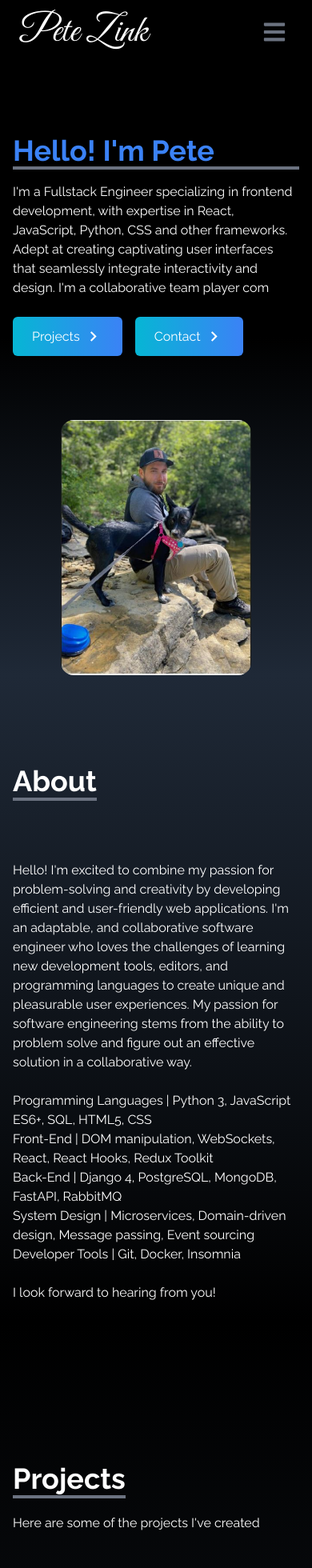
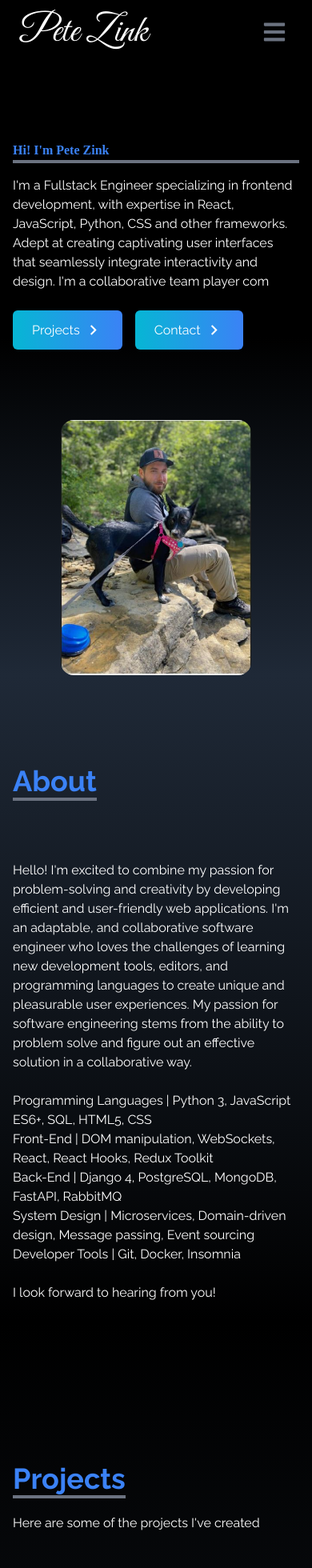
Before and after one commit to Pzink03/yt-react-my-portfolio, a React (Create React App) app: page / in a window 390 px wide. Shown: the top 1960 px of the page at 80% size. Built offline with nearby package versions, Linux system fonts and the light colour scheme.

Commit message:
Changed Header fonts

```diff
--- a/src/components/About.jsx
+++ b/src/components/About.jsx
@@ -7,7 +7,7 @@ const About = () => {
         <div className='max-w-screen-lg pt-4 mx-auto flex flex-col justify-center w-auto h-auto'>
             <div className='pb-2 pt-20'>
 
-                <p className='text-4xl font-bold inline border-b-4 m border-gray-500'>About</p>
+                <p className='text-4xl font-bold inline border-b-4 m border-gray-500 text-blue-500'>About</p>
                 <p className=' md:text-xl sm:tx-md mt-20'>Hello! I'm excited to combine my passion for problem-solving and creativity by developing efficient and user-friendly web applications. I'm an adaptable, and collaborative software engineer who loves the challenges of learning new development tools, editors, and programming languages to create unique and pleasurable user experiences. My passion for software engineering stems from the ability to problem solve and figure out an effective solution in a collaborative way.
                 <br/>
                 <br/>
--- a/src/components/Contact.jsx
+++ b/src/components/Contact.jsx
@@ -47,8 +47,8 @@ const Contact = () => {
     <div name='contact' className='w-auto h-auto bg-gradient-to-b from-black to-gray-800 p-4 text-white'>
         <div className='flex flex-col pt-4 justify-center max-w-screen-lg mx-auto h-auto'>
             <div className='pb-8'>
-                <p className='text-4xl font-bold inline border-b-4 border-gray-500'>Contact</p>
-                <p className='py-6 md:text-xl sm:text-md'>Submit the form below to get in touch with me, or click on one of the links below</p>
+                <p className='text-4xl font-bold inline border-b-4 border-gray-500 text-blue-500'>Contact</p>
+                <p className='py-6 md:text-xl sm:text-md'>I would love to hear from you! Feel free to contact me via email, LinkedIn, or submit the form below. I look forward to hearing from you.</p>
             </div>
             <div className=''>
 
--- a/src/components/Experience.jsx
+++ b/src/components/Experience.jsx
@@ -116,7 +116,7 @@ const Experience = () => {
     <div name='skills' className='bg-gradient-to-b from-gray-800 to-black w-auto h-auto pt-20 p-4'>
         <div className='max-w-screen-lg mx-auto pt-20 flex flex-col justify-center w-auto h-auto text-white'>
             <div className=''>
-                <p className='text-4xl font-bold border-b-4 border-gray-500 mt-6 inline'>Skills</p>
+                <p className='text-4xl font-bold border-b-4 border-gray-500 mt-6 inline text-blue-500'>Skills</p>
                 <p className='py-6 md:text-xl sm:text-md'>These are the technologies I've worked with</p>
             </div>
             <div className='w-full grid grid-cols-2 sm:grid-cols-3 gap-8 text-center py-8 px-12 sm:px-0'>
--- a/src/components/Home.jsx
+++ b/src/components/Home.jsx
@@ -10,8 +10,8 @@ const Home = () => {
     <div name="home" className='h-screen w-full bg-gradient-to-b from-black via-black to-gray-800 '>
         <div className='max-w-screen-lg mx-auto flex flex-col items-center justify-center h-full px-4 md:flex-row'>
             <div className='flex flex-col justify-center h-full'>
-                <h2 className='text-4xl sm:text-7xl mt-20 pt-10 font-bold text-blue-500 border-b-4 border-gray-500 pr-4'>
-                Hello!  <Typewriter text=" I'm Pete" delay={300} />
+                <h2 className='md:text-6xl sm:text-7xl mt-20 pt-10 font-bold text-blue-500 border-b-4 border-gray-500 pr-4 section-title'>
+                Hi!  <Typewriter text=" I'm Pete Zink" delay={300} />
 
 
                 </h2>
--- a/src/components/Portfolio.jsx
+++ b/src/components/Portfolio.jsx
@@ -206,7 +206,7 @@ const Portfolio = () => {
         <div name='projects' className='bg-gradient-to-b from-black to-gray-800 w-full text-white md:h-screen p-4'>
             <div className='max-w-screen-lg pt-20 mx-auto flex flex-col justify-center w-full h-full'>
             <div className='pb-8 pt-20'>
-                <p className='text-4xl font-bold inline border-b-4 border-gray-500'>Projects</p>
+                <p className='text-4xl font-bold inline border-b-4 border-gray-500 text-blue-500'>Projects</p>
                 <p className='py-6 md:text-xl sm:text-md'>Here are some of the projects I've created</p>
 
             </div>
@@ -225,7 +225,7 @@ const Portfolio = () => {
                             </div> */}
                         </header>
                             <img src={src} alt='' className='rounded-md duration-200' />
-                            <div className='portfolio-description md:text-2xl '>{description}</div>
+                            <div className='portfolio-description md:text-xl '>{description}</div>
                             <p data-tooltip={images.tooltip} className='py-4 text-md font-bold text-center'>Stack:</p>
                             <div className='flex justify-around '>
     {images.map((image) => (
--- a/src/components/SocialLinks.jsx
+++ b/src/components/SocialLinks.jsx
@@ -39,7 +39,7 @@ const SocialLinks = () => {
                 <>
                 Resume <BsFillPersonLinesFill size={30} /></>
             ),
-            href: '/resume.pdf',
+            href: '/myresume.pdf',
             style: "rounded-br-md",
             download: true,
 
--- a/src/index.css
+++ b/src/index.css
@@ -95,6 +95,10 @@ font-family: 'Raleway', sans-serif;
 
 }
 
+.section-title {
+  font-family: Futura;
+}
+
 
   .bott:hover{
     --_width: 1;
```
Also changed, not shown: 2 other files (tests, documents, lock files or other folders).
